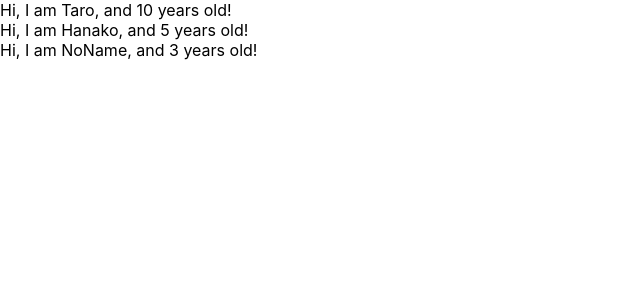
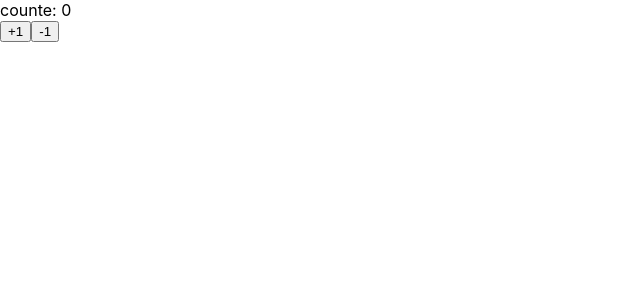
Before and after one commit to akatuki06/react-u, a React (Create React App) app: page / in a window 1280 px wide. Shown: the top 300 px of the page, without its empty margins (0-640 px from the left). Built offline with nearby package versions, Linux system fonts and the light colour scheme.

Commit message:
learn state and setState

```diff
--- a/src/App.js
+++ b/src/App.js
@@ -1,32 +1,34 @@
-import React from 'react';
-import PropTypes from 'prop-types';
+import React, { Component } from 'react';
 
 
-const App = () => {
-	const profiles = [
-		{ name: "Taro", age: 10 },
-		{ name: "Hanako", age: 5 },
-		{ name: "NoName", age: 3 }
-	]
-	return (
-			<div>
-				{
-					profiles.map((profile, index) => {
-						return <User name={profile.name} age={profile.age} key={index} />
-					})
-				}
-			</div>
+const App = () => (<Counter></Counter>)
+
+class Counter extends Component {
+	constructor(props) {
+		super(props)
+		this.state = { count: 0 }
+	}
+
+	handlePlusButton = () => {
+		this.setState({ count: this.state.count + 1 })
+	}
+
+	handleMinusButton = () => {
+		this.setState({ count: this.state.count - 1 })
+	}
+
+
+	render() {
+		return (
+			<React.Fragment>
+				<div>counte: { this.state.count }</div>
+				<button onClick={this.handlePlusButton}>+1</button>
+				<button onClick={this.handleMinusButton}>-1</button>
+			</React.Fragment>
 		)
-}
-
-const User = (props) => {
-	return <div>Hi, I am {props.name}, and {props.age} years old! </div>
-}
-
-User.propTypes = {
-	name: PropTypes.string,
-	age: PropTypes.number.isRequired
+	}
 }
 
 
+
 export default App;
```
